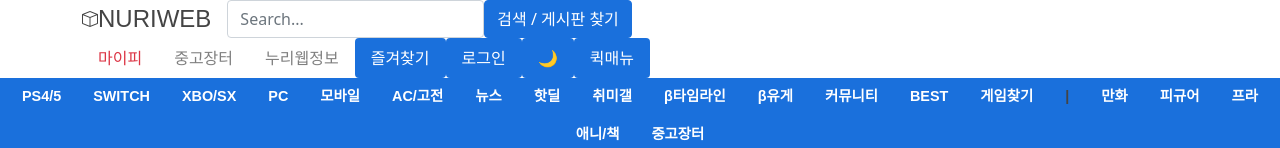
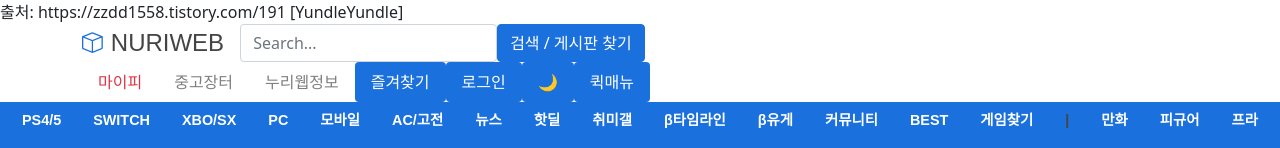
Before and after one commit to DragooCho/Game_information_website, a website: page index.html in a window 1280 px wide. Shown: the top 148 px of the page. Drawn offline with nearby package versions, Linux system fonts and the light colour scheme.

Commit message:
누리웹 로고 깃허브 페이지 구현 확인중

```diff
--- a/index.html
+++ b/index.html
@@ -9,6 +9,9 @@
         <link href="https://cdn.jsdelivr.net/npm/bootstrap@5.0.0-beta3/dist/css/bootstrap.min.css" rel="stylesheet" integrity="sha384-eOJMYsd53ii+scO/bJGFsiCZc+5NDVN2yr8+0RDqr0Ql0h+rP48ckxlpbzKgwra6" crossorigin="anonymous">
         <link rel="stylesheet"  href="./css/main.css">
         <link rel="stylesheet" href="./node_modules/bootstrap-icons/font/bootstrap-icons.css">
+        <link rel="icon" type="image/png" href="http://example.com/myicon.png">
+
+출처: https://zzdd1558.tistory.com/191 [YundleYundle]
         <title>Game information website</title>
     </head>
 
@@ -18,7 +21,7 @@
                 <header class="d-flex flex-wrap justify-content-center align-items-center  ">
                     <a href="/" class="d-flex align-items-center mb-3 mb-md-0 me-md-auto text-dark text-decoration-none">
 
-                        <i class="bi bi-box"></i>
+                        <i class="bi bi-box cfs-6 text-primary pe-2 text"></i>
                         <span class="fs-4 NURIWEB text-black-100 pe-3">NURIWEB</span>
 
                         <form class="">
```
